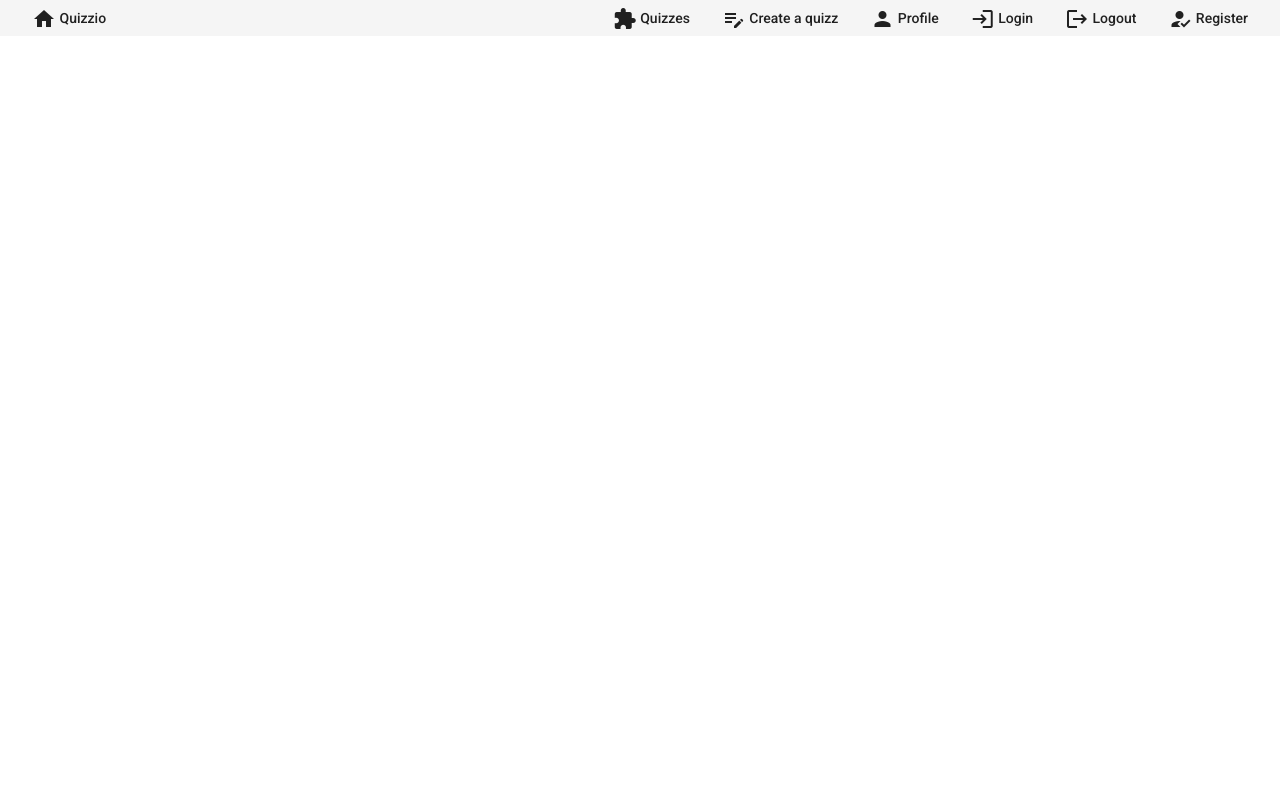
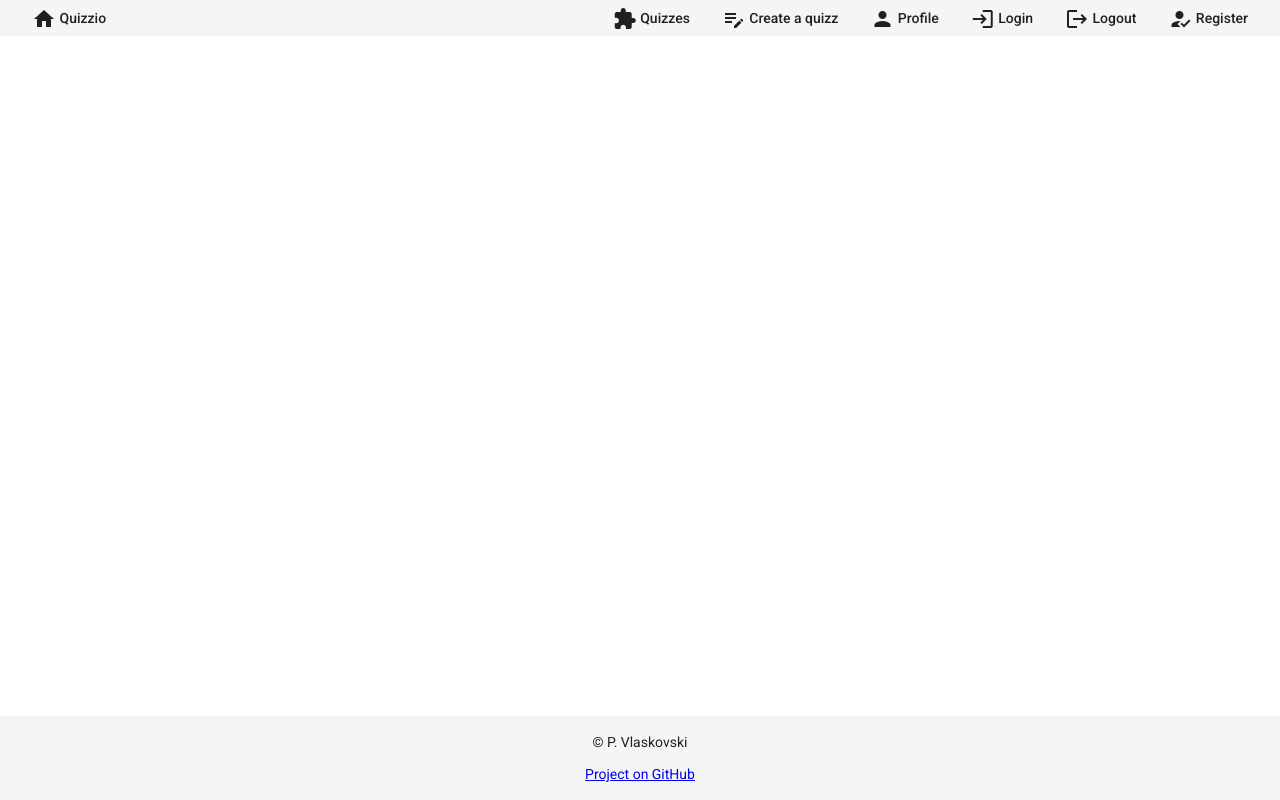
Before and after one commit to pvlaskovski/quizzio, an Angular app: page / in a window 1280 px wide. Built offline with nearby package versions, Linux system fonts and the light colour scheme.

Commit message:
Add footer

```diff
--- a/src/app/app.component.css
+++ b/src/app/app.component.css
@@ -0,0 +1,7 @@
+:host {
+    /* Will guarantee footeer stays at the bottom in not 100vh is reached */
+    display: flex;
+    min-height: 100vh;
+    flex-direction: column;
+    justify-content: space-between;
+}
--- a/src/app/app.component.html
+++ b/src/app/app.component.html
@@ -1 +1,3 @@
 <app-header></app-header>
+
+<app-footer></app-footer>
--- a/src/app/shared/footer/footer.component.css
+++ b/src/app/shared/footer/footer.component.css
@@ -0,0 +1,7 @@
+.footer{
+    padding: 16px;
+    background: #f5f5f5;
+    color: rgba(0,0,0,.87);
+    margin-top: 1em;
+    text-align: center;
+}
--- a/src/app/shared/footer/footer.component.html
+++ b/src/app/shared/footer/footer.component.html
@@ -1 +1,4 @@
-<p>footer works!</p>
+<footer class="mat-typography footer">
+    <p >&copy; P. Vlaskovski</p>
+    <a href="https://github.com/pvlaskovski/quizzio" target="_blank">Project on GitHub</a>
+</footer>
```
